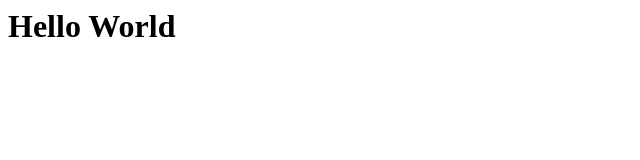
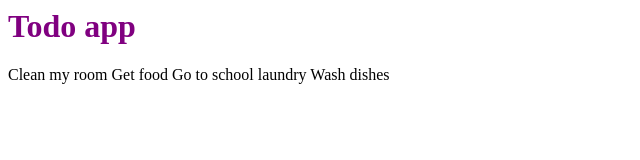
Before and after one commit to Maximo100100/todo_app_front_end, a plain HTML site: page index.html in a window 1280 px wide. Shown: the whole page, without its empty margins (0-640 px from the left). Drawn offline with Linux system fonts and the light colour scheme.

Commit message:
added todo list in index.html

```diff
--- a/index.html
+++ b/index.html
@@ -1,3 +1,27 @@
+<DOCTYPE html>
+
 <body>
-    <h1>Hello World</h1>
+    <h1>Todo app</h1>
+    <p>
+        Clean my room
+        Get food
+        Go to school
+        laundry
+        Wash dishes
+
+    </p>
+    <style type="text/css">
+        h1{
+            color: rgb(128,0,128);
+        }
+    </style>
 </body>
+
+
+
+
+
+
+
+
+</DOCTYPE>
```
